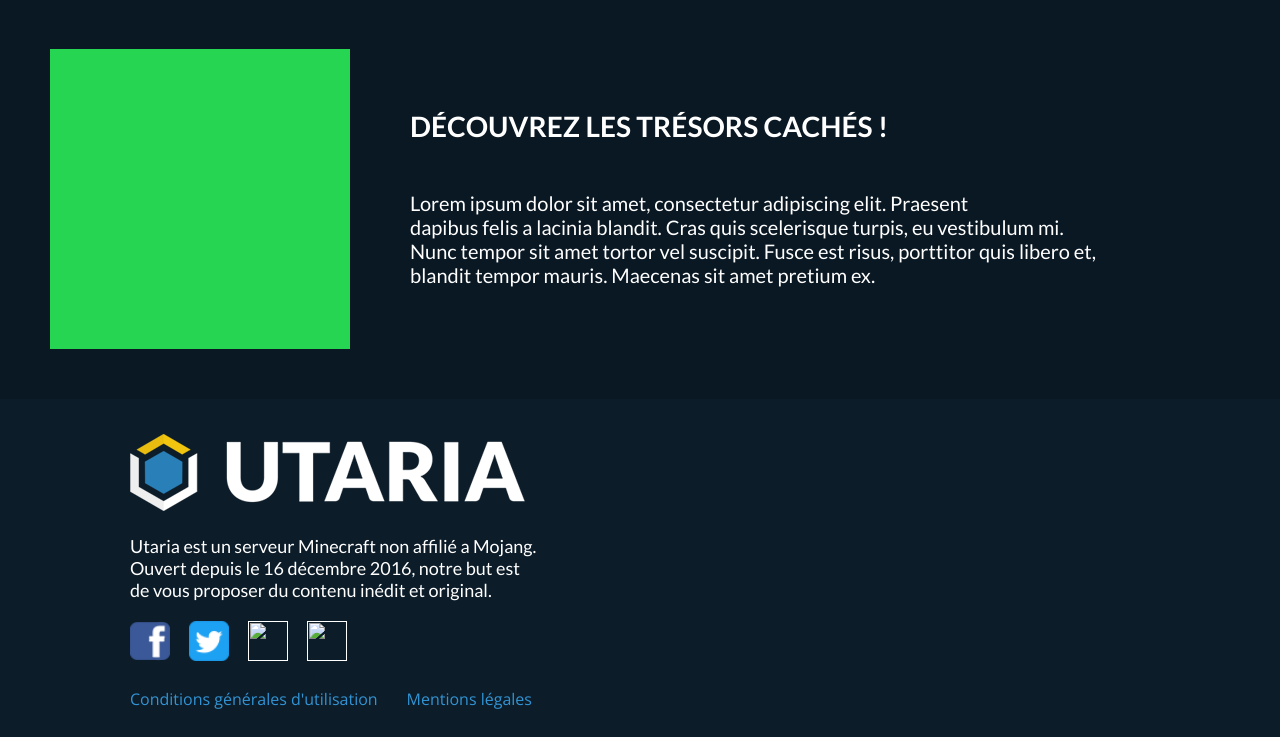
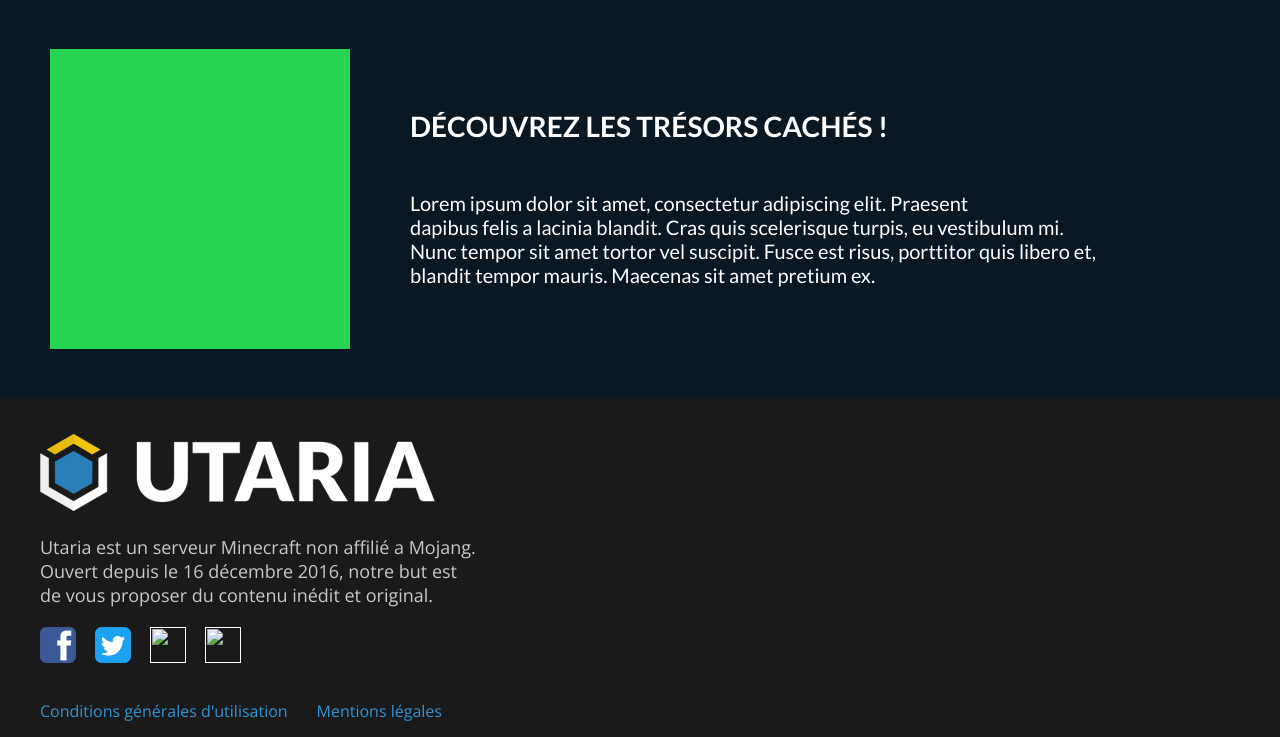
Before and after one commit to Utaria/utaria.fr, a PHP site: page / in a window 1280 px wide. Shown: the part 1351-2088 px from the top of the page. Before the commit the page ends 2060 px from the top, so only its background shows below. Run offline with PHP 8.4, Linux system fonts and the light colour scheme.

Commit message:
Modification du footer [Adaptation PSD]

```diff
--- a/css/style.css
+++ b/css/style.css
@@ -1,3 +1,6 @@
+/**
+ *	Règles générales
+ */
 *{
 	margin: 0;
 	padding: 0;
@@ -19,6 +22,21 @@ body{
 	overflow: auto;
 }
 a{text-decoration: none;color: #FFF;}
+
+.wrap-inner{
+	width: 1200px;
+	margin: auto;
+}
+.wrap-inner:after{
+	display: block;
+	position: relative;
+	content: "";
+	clear: both;
+}
+
+/**
+ * 	Partie haute de la page
+ */
 header{
 	display: block;
 	position: relative;
@@ -172,19 +190,13 @@ header .scroll{
 		bottom: 25px;
 	}
 }
+
+/**
+ * 	Contenu de la page
+ */
 .section{
 	width: 100%;height: auto;
 	text-align: center;
-}
-.section .wrap-inner{
-	width: 1200px;
-	margin: auto;
-}
-.section .wrap-inner:after{
-	display: block;
-	position: relative;
-	content: "";
-	clear: both;
 }
 .section-primary{
 	height: 550px;
@@ -247,9 +259,12 @@ header .scroll{
 	font-size: 28px;
 	text-transform: uppercase;
 }
-footer .container-description{
-	position: relative;
-	padding-left: 130px;
+
+/**
+ * 	Partie basse de la page
+ */
+footer{
+	background: #1A1A1A;
 }
 footer .container-description img{
 	position: relative;
@@ -259,22 +274,25 @@ footer .container-description p{
 	text-align: left;
 	padding-top: 20px;
 	font-size: 18px;
+	font-family: "Open Sans";
+
+	color: #C9C9C9;
 }
 footer .container-socialnetwork{
 	position: relative;
-	padding-top: 20px;padding-left: 115px;
+	padding-top: 20px;
 }
 footer .container-socialnetwork img{
 	position: relative;
-	width: 40px;height: 40px;
-	margin-left: 15px;
+	width: 36px;height: 36px;
+	margin-right: 15px;
 }
 footer .container-link{
 	position: relative;
-	padding-top: 20px;padding-bottom: 10px;padding-left: 105px;
+	padding-top: 30px;padding-bottom: 15px;
 }
 footer .container-link a{
-	margin-left: 25px;
+	margin-right: 25px;
 	font-size: 16px;
 	color: #3294d4;
 	font-family: "Open Sans";
--- a/index.html
+++ b/index.html
@@ -108,6 +108,7 @@
 		</section>
 
 		<footer class="footer">
+			<div class="wrap-inner">
 				<div class="container-description">
 					<img src="img/logo.png">
 					<p>
@@ -128,6 +129,7 @@
 					<a href="https://boutique.utaria.fr/conditions/generales">Conditions générales d'utilisation</a>
 					<a href="">Mentions légales</a>
 				</div>
+			</div>
 		</footer>
 
 		<script type="text/javascript" src="js/scroll.js"></script>
```
Also changed, not shown: img/icons/facebook.png. Lines whose indentation alone changed are shown as unchanged.
